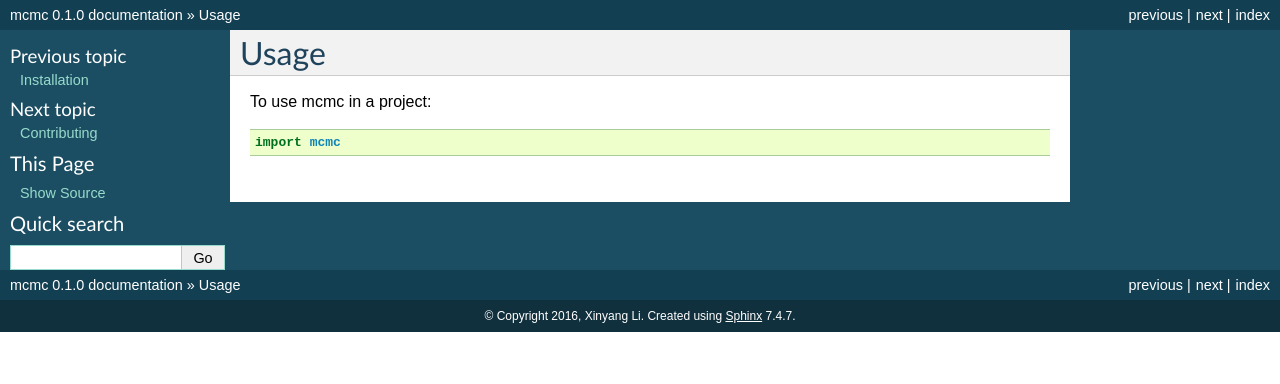
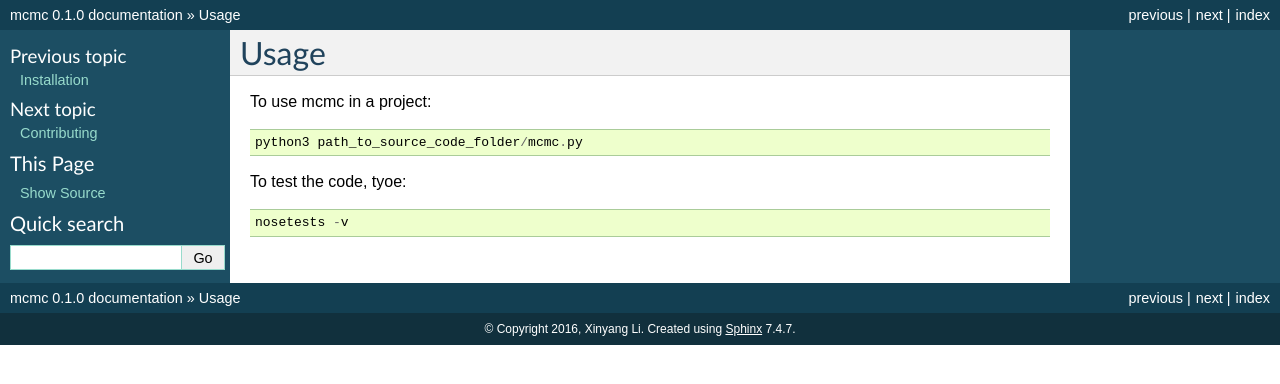
Before and after one commit to tautomer/mcmc, a Sphinx documentation site: the page built from docs/usage.rst, in a window 1280 px wide. Shown: the top 384 px of the page. Built offline with Sphinx 7.4.7, drawn with Linux system fonts in a browser that asks for light colours; pages that are not in the unit, such as notebooks, are missing from menus.

Commit message:
update docs

```diff
--- a/README.rst
+++ b/README.rst
@@ -54,7 +54,7 @@ Some summarized information is saved to 'summary' for your convenience.
 
 * Free software: MIT license
 * Documentation: latest_
-.. _latest: https://mcmc.readthedocs.io.
+.. _latest: http://markov-chain.readthedocs.io/en/latest/
 
 
 Todo
--- a/docs/usage.rst
+++ b/docs/usage.rst
@@ -4,4 +4,8 @@ Usage
 
 To use mcmc in a project::
 
-    import mcmc
+    python3 path_to_source_code_folder/mcmc.py
+
+To test the code, tyoe::
+
+    nosetests -v
```
Also changed, not shown: other parts of README.rst (+2 -2 lines).
